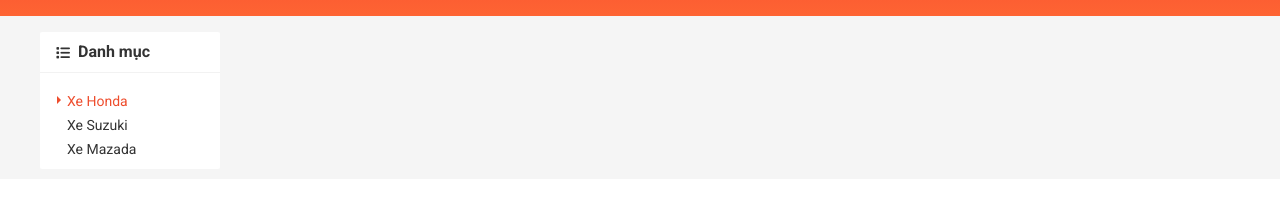
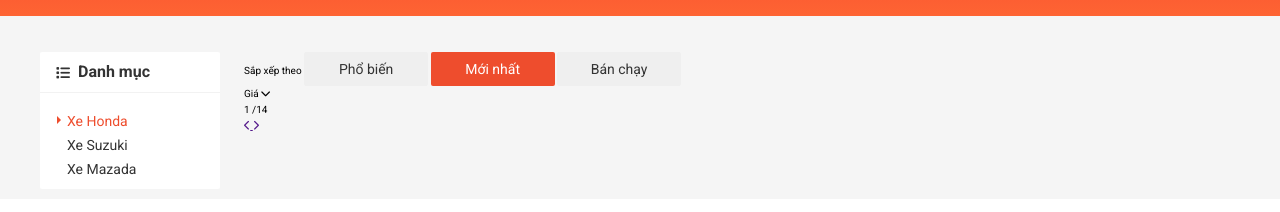
Before and after one commit to Quandna/CloneShope, a plain HTML site: page index.html in a window 1280 px wide. Shown: the part 104-316 px from the top of the page. Drawn offline with nearby package versions, Linux system fonts and the light colour scheme.

Commit message:
Dựng Khung
Sắp xếp, lọc sản phẩm, nút chuyển trang

```diff
--- a/assets/css/base.css
+++ b/assets/css/base.css
@@ -118,7 +118,7 @@ html {
     outline: none;
     cursor: pointer;
     color: var(--text-color);
-    display: flex;
+    display: inline-flex;
     justify-content: center;
     align-items: center;
     line-height: 1.6rem;
--- a/assets/css/main.css
+++ b/assets/css/main.css
@@ -866,6 +866,10 @@
     background-color: #f5f5f5;
 }
 
+.app__content {
+    padding-top: 36px;
+}
+
 .category {
     background-color: var(--white-color);
     border-radius: 2px;
@@ -877,6 +881,7 @@
     color: var(--text-color);
     padding: 12px 16px;
     border-bottom: 1px solid rgba(0,0,0,0.05);
+    margin-top: 0;
 }
 
 .category__heading-icon {
@@ -892,9 +897,6 @@
     margin-left: 11px;
 }
 
-.category-item {
-
-}
 
 .category-item--active .category-item__link {
     color:var(--primary-color);
@@ -927,3 +929,5 @@
     color:var(--primary-color);
     right: -4px;
 }
+
+/* Home sort of filter */
--- a/index.html
+++ b/index.html
@@ -282,7 +282,7 @@
 
         <div class="app__container">
             <div class="grid">
-                <div class="grid__row"> <!--column nằm trong row-->
+                <div class="grid__row app__content"> <!--column nằm trong row-->
                     <div class="grid__column-2">
                         <nav class="category">
                             <h3 class="category__heading">
@@ -307,7 +307,33 @@
                     </div>
 
                     <div class="grid__column-10">
+                        <div class="home-filter">
+                            <span class="home-filter__label">Sắp xếp theo</span>
+                            <button class="btn">Phổ biến</button>
+                            <button class="btn btn--primary">Mới nhất</button>
+                            <button class="btn">Bán chạy</button>
 
+                            <div class="select-input">
+                                <span class="select-input__label">Giá</span>
+                                <i class="fas fa-chevron-down"></i>
+                            </div>
+
+                            <div class="home-filter__page">
+                                <span class="home-filter__page-num">
+                                    <span class="home-filter__page-current">1</span>
+                                    /14
+                                </span>
+
+                                <div class="home-filter__page-control">
+                                    <a href="" class="home-filter__page-btn">
+                                        <i class="fas fa-chevron-left"></i>
+                                    </a>
+                                    <a href="" class="home-filter__page-btn">
+                                        <i class="fas fa-chevron-right"></i>
+                                    </a>
+                                </div>
+                            </div>
+                        </div>
                     </div>
 
                 </div>
```
